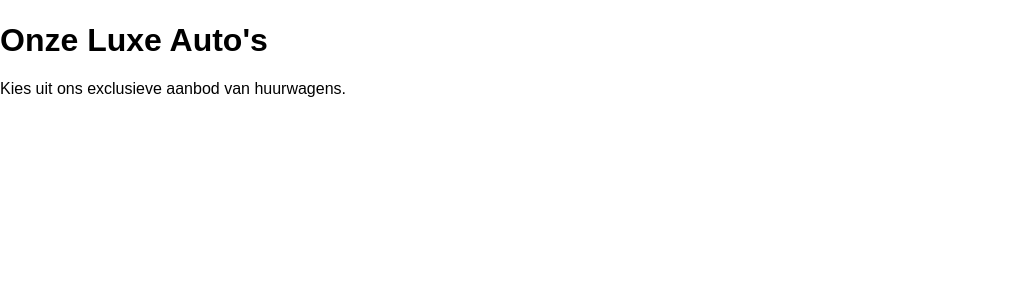
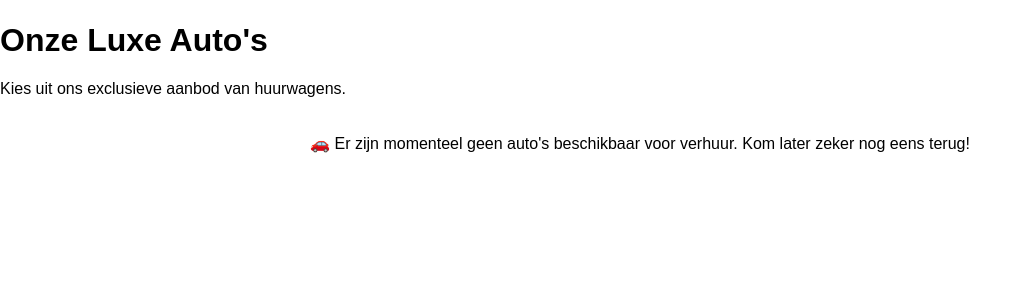
Before and after one commit to roxvdp/LuxAuto, a Flask app: page /auto in a window 1280 px wide. Shown: the part 74-374 px from the top of the page, without its empty margins (0-1031 px from the left). Run offline with Flask 3, Linux system fonts and the light colour scheme.

Commit message:
autoverhuurpagina inorde

```diff
--- a/app/templates/auto.html
+++ b/app/templates/auto.html
@@ -11,6 +11,7 @@
 <p>Kies uit ons exclusieve aanbod van huurwagens.</p>
 
 <div class="autos-container">
+    {% if autos %}
         {% for auto in autos %}
         <div class="auto-card">
             <img src="{{ url_for('static', filename=auto.foto_url) }}" alt="Foto van {{ auto.brand }} {{ auto.model }}">
@@ -23,5 +24,10 @@
             </div>
         </div>
         {% endfor %}
+    {% else %}
+        <div class="geen-autos">
+            <p>🚗 Er zijn momenteel geen auto's beschikbaar voor verhuur. Kom later zeker nog eens terug!</p>
+        </div>
+    {% endif %}
 </div>
 {% endblock %}
```
Lines whose indentation alone changed are shown as unchanged.
